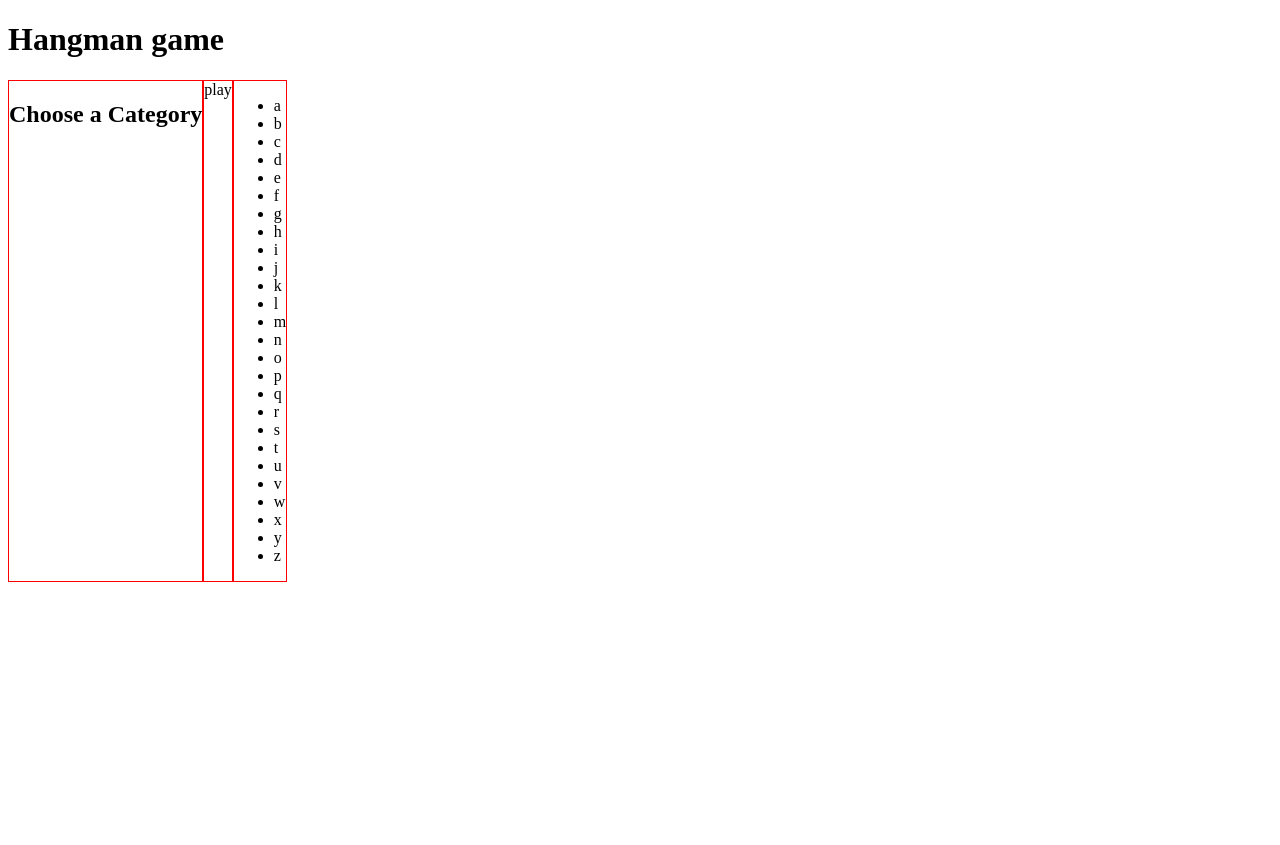
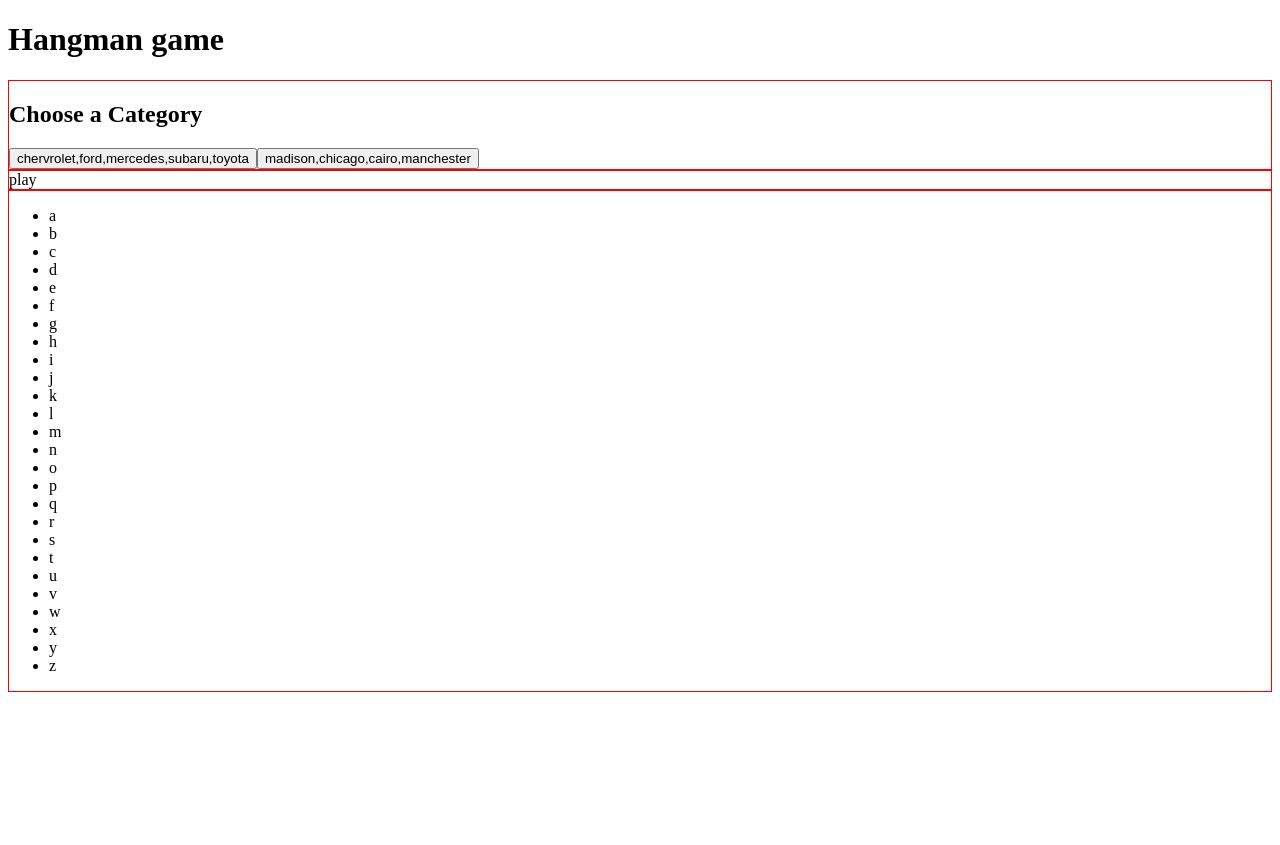
Before and after one commit to GBastawros/mp1-web-game, a plain HTML site: page index.html in a window 1280 px wide. Before the commit the page ends 800 px from the top, so only its background shows below. Drawn offline with Linux system fonts and the light colour scheme.

Commit message:
Categoties Buttons w buggs

```diff
--- a/script.js
+++ b/script.js
@@ -1,14 +1,32 @@
 // Create alphabet pad //
-let alphabetpad = function () {
+function alphabetpad() {
     let alphabet = ['a','b','c','d','e','f','g','h','i','j','k','l','m','n','o','p','q','r','s','t','u','v','w','x','y','z'];
-    let element = document.getElementById('alphabet');
-    let pad = document.createElement('ul');
+        let pad = document.createElement('ul');
         for(let i = 0; i < alphabet.length; i++){
             let letterButtons = document.createElement('li');
             letterButtons.innerHTML = alphabet[i];
             pad.appendChild(letterButtons);
-            element.appendChild(pad);
+            document.getElementById('alphabet').appendChild(pad);
         }
 }
+alphabetpad()
 
-alphabetpad()
+// create categories pad//
+var cars =['chervrolet', 'ford', 'mercedes', 'subaru','toyota']
+var cities =['madison', 'chicago','cairo','manchester']
+var categoriesPad = [cars, cities]
+    function catSelect (){
+        for(let i = 0 ; i< categoriesPad.length; i++){
+        let category = document.createElement("button")
+            category.textContent = categoriesPad[i]
+            category.addEventListener=('click' , startPlay)
+            document.getElementById('categotries').appendChild(category)
+        }
+    }
+catSelect()
+
+//create a random word from selected category//
+function startPlay(){
+    let word = categoriesPad[i][Math.floor(Math.random() * categoriesPad[i].length)];
+}
+startPlay()
--- a/style.css
+++ b/style.css
@@ -2,6 +2,7 @@ div {
     border: 1px solid red;
 }
 
-.container {
+/*.container {
     display:flex
 }
+*/
```
